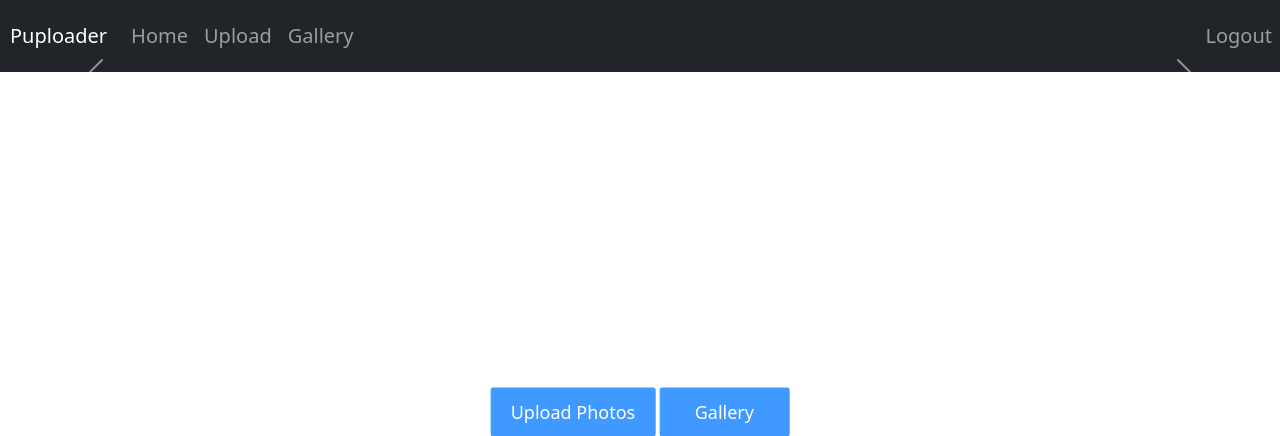
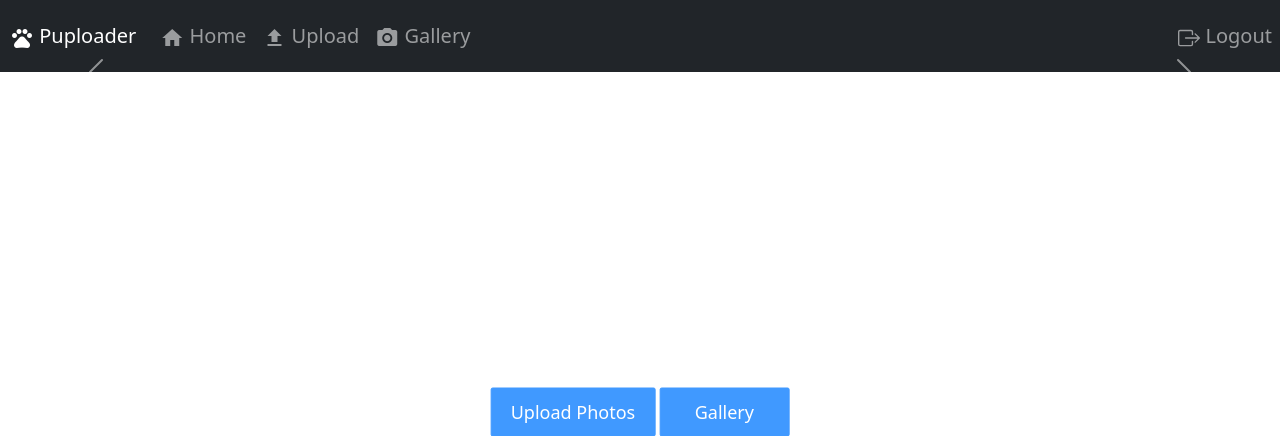
Before and after one commit to tyler-tee/Puploader, a Python web app: template app/templates/index.html in a window 1280 px wide. Shown: the top 436 px of the page. Run offline with Jinja, Linux system fonts and the light colour scheme; the template is opened without the code that fills it, so the values that code supplies are empty; some libraries are stand-ins or nearby versions.

Commit message:
Updated icons (material)

```diff
--- a/app/templates/base.html
+++ b/app/templates/base.html
@@ -9,7 +9,7 @@
   <link href="https://cdn.jsdelivr.net/npm/bootstrap@5.0.2/dist/css/bootstrap.min.css" rel="stylesheet" integrity="sha384-EVSTQN3/azprG1Anm3QDgpJLIm9Nao0Yz1ztcQTwFspd3yD65VohhpuuCOmLASjC" crossorigin="anonymous">
   <!-- Import our custom stylesheet -->
   <link rel="stylesheet" href="{{ url_for('static', filename='css/style.css') }}">
-  <link rel="stylesheet" href="https://netdna.bootstrapcdn.com/bootstrap/3.0.0/css/bootstrap-glyphicons.css">
+  <link href="https://fonts.googleapis.com/icon?family=Material+Icons" rel="stylesheet">
 
   <title>{% block title %}{% endblock %}</title>
 </head>
@@ -17,30 +17,36 @@
 <body>
   <div>
     <nav class="navbar navbar-expand-lg navbar-dark bg-dark py-3">
-      <a class="navbar-brand" href="/">Puploader</a>
+      <a class="navbar-brand" href="/">
+        <i class="material-icons" style="vertical-align:middle">pets</i>
+        Puploader
+      </a>
       <button class="navbar-toggler" type="button" data-toggle="collapse" data-target="#navbarNavAltMarkup" aria-controls="navbarNavAltMarkup" aria-expanded="false" aria-label="Toggle navigation">
         <span class="navbar-toggler-icon"></span>
       </button>
       <div class="collapse navbar-collapse" id="navbarNavAltMarkup">
         <div class="nav navbar-nav">
           <a class="nav-item nav-link" href="/">
-            <span class="glyphicon glyphicon-home"></span>
+            <i class="material-icons" style="vertical-align:middle">home</i>
             Home
             <span class="sr-only"></span>
           </a>
           <a class="nav-item nav-link" href="/upload">
-            <span class="glyphicon glyphicon-open"></span>
+            <i class="material-icons" style="vertical-align:middle">file_upload</i>
             Upload
           </a>
           <a class="nav-item nav-link" href="/gallery">
-            <span class="glyphicon glyphicon-camera"></span>
+            <i class="material-icons" style="vertical-align:middle">photo_camera</i>
             Gallery
           </a>
         </div>
       </div>
         <div class="nav navbar-nav navbar-right">
           <a class="nav-item nav-link" href="/logout">
-            <span class="glyphicon glyphicon-log-out"></span>
+            <svg xmlns="http://www.w3.org/2000/svg" width="22" height="22" fill="currentColor" class="bi bi-box-arrow-right" viewBox="0 0 16 16">
+              <path fill-rule="evenodd" d="M10 12.5a.5.5 0 0 1-.5.5h-8a.5.5 0 0 1-.5-.5v-9a.5.5 0 0 1 .5-.5h8a.5.5 0 0 1 .5.5v2a.5.5 0 0 0 1 0v-2A1.5 1.5 0 0 0 9.5 2h-8A1.5 1.5 0 0 0 0 3.5v9A1.5 1.5 0 0 0 1.5 14h8a1.5 1.5 0 0 0 1.5-1.5v-2a.5.5 0 0 0-1 0v2z"/>
+              <path fill-rule="evenodd" d="M15.854 8.354a.5.5 0 0 0 0-.708l-3-3a.5.5 0 0 0-.708.708L14.293 7.5H5.5a.5.5 0 0 0 0 1h8.793l-2.147 2.146a.5.5 0 0 0 .708.708l3-3z"/>
+            </svg>
             Logout</a>
         </div>
       </div>
```
Also changed, not shown: app/templates/base_unauth.html (+11 -6 lines).
